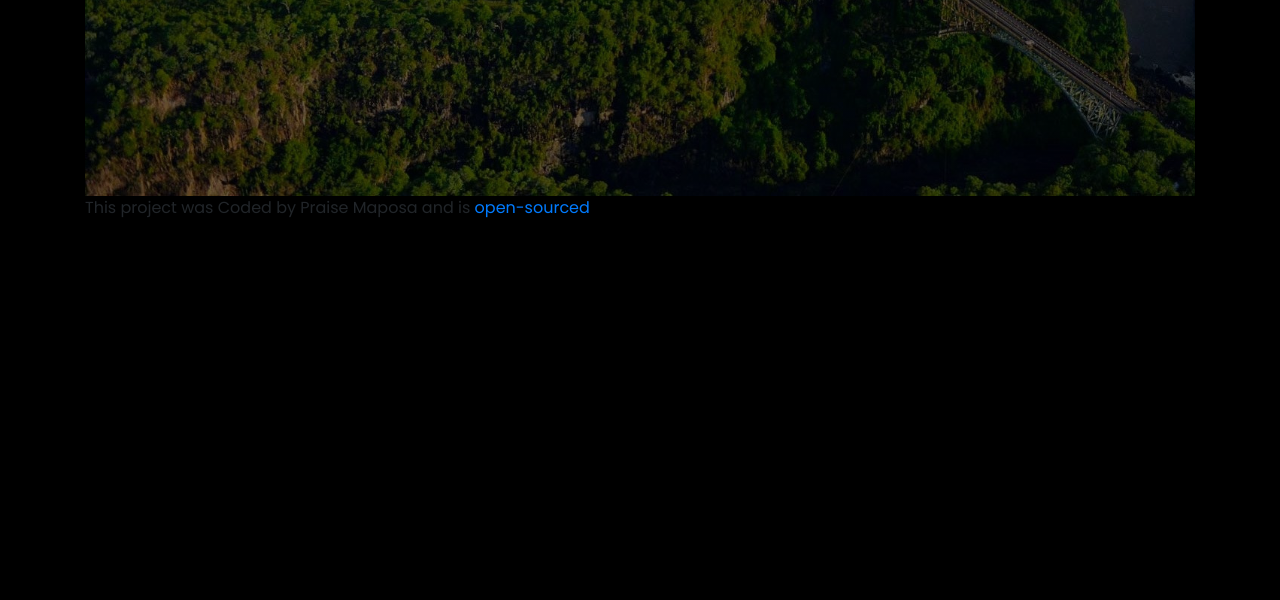
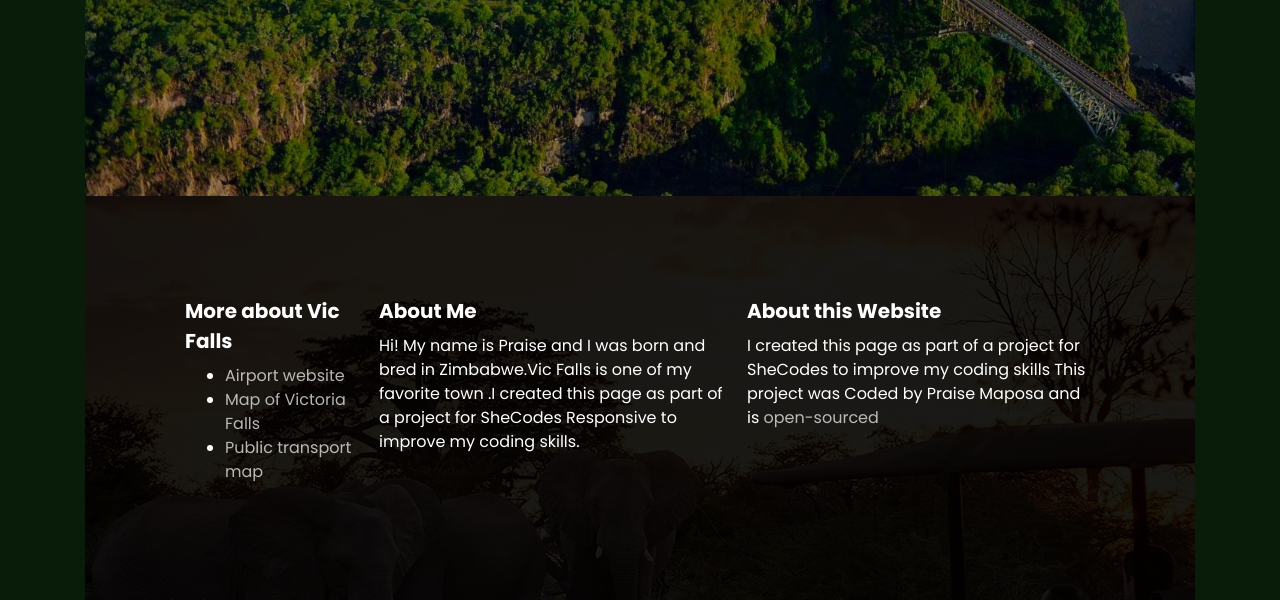
Before and after one commit to praie/travel-project, a plain HTML site: page index.html in a window 1280 px wide. Shown: the part 620-1220 px from the top of the page. Before the commit the page ends 840 px from the top, so only its background shows below. Drawn offline with nearby package versions, Linux system fonts and the light colour scheme; a web font is replaced by a local one.

Commit message:
Added footer

```diff
--- a/index.html
+++ b/index.html
@@ -42,9 +42,50 @@
         <h2>Town in Western Zimbabwe</h2>
         <a href="#">Learn More</a>
       </header>
+
       <footer>
-        This project was Coded by Praise Maposa and is
-        <a href="https://github.com/praie/travel-project">open-sourced</a>
+        <section class="grid">
+          <div>
+            <h3>More about Vic Falls</h3>
+            <ul>
+              <li>
+                <a
+                  href="https://www.acz.co.zw/airports/tour/victoria-falls-international-airport"
+                  >Airport website</a
+                >
+              </li>
+              <li>
+                <a href="https://maps.app.goo.gl/Sxbyhgwa2z5e4YjU9"
+                  >Map of Victoria Falls</a
+                >
+              </li>
+              <li>
+                <a
+                  href="https://www.victoriafalls-guide.net/getting-around-victoria-falls.html"
+                >
+                  Public transport map</a
+                >
+              </li>
+            </ul>
+          </div>
+          <div>
+            <h3>About Me</h3>
+            <p>
+              Hi! My name is Praise and I was born and bred in Zimbabwe.Vic
+              Falls is one of my favorite town .I created this page as part of a
+              project for SheCodes Responsive to improve my coding skills.
+            </p>
+          </div>
+          <div>
+            <h3>About this Website</h3>
+
+            <p>
+              I created this page as part of a project for SheCodes to improve
+              my coding skills This project was Coded by Praise Maposa and is
+              <a href="https://github.com/praie/travel-project">open-sourced</a>
+            </p>
+          </div>
+        </section>
       </footer>
     </div>
   </body>
--- a/src/styles.css
+++ b/src/styles.css
@@ -1,10 +1,10 @@
 body {
   font-family: poppins;
-  background: black;
+  background: rgb(9, 27, 9);
 }
 header {
   margin: 0;
-  background-image: linear-gradient(rgba(0, 0, 0, 0.6), rgba(0, 0, 0, 0.6)),
+  background-image: linear-gradient(rgba(0, 0, 0, 0.4), rgba(0, 0, 0, 0.4)),
     url("../images/background.jpg");
   background-repeat: no-repeat;
   background-size: cover;
@@ -46,6 +46,37 @@ header a {
   background: white;
   color: black;
 }
+footer {
+  background-image: linear-gradient(rgba(0, 0, 0, 0.9), rgba(0, 0, 0, 0.9)),
+    url("../images/drive-elephant.jpg");
+  background-repeat: no-repeat;
+
+  color: white;
+}
+footer h3 {
+  font-weight: 700;
+  font-size: 20px;
+  line-height: 1.5;
+}
+footer li {
+  margin: 0;
+  padding: 0;
+}
+footer a {
+  color: white;
+  opacity: 0.7;
+}
+section {
+  max-width: 100%px;
+  padding: 100px;
+  margin: 0 auto;
+}
+.grid {
+  display: grid;
+  grid-template-columns: 1fr 2fr 2fr;
+  grid-gap: 20px;
+}
+
 @media (max-width: 900px) {
   header {
     padding: 0;
```
Also changed, not shown: images/drive-elephant.jpg (added).
